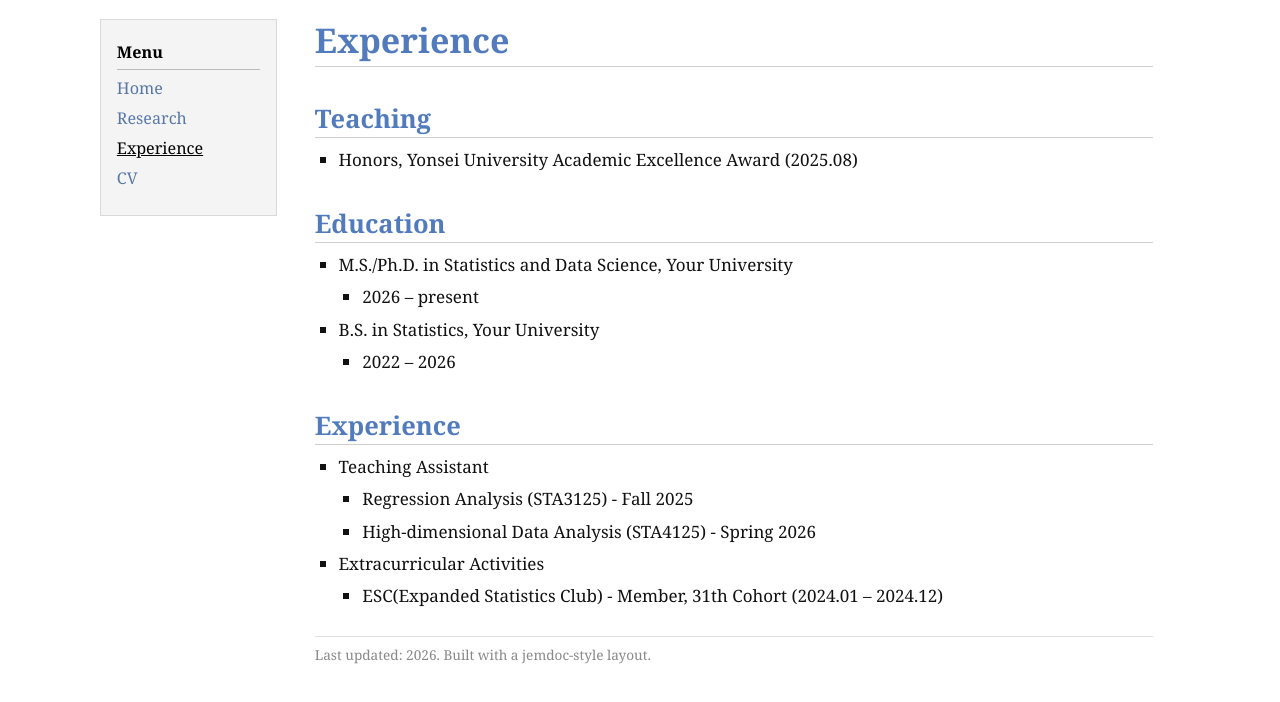
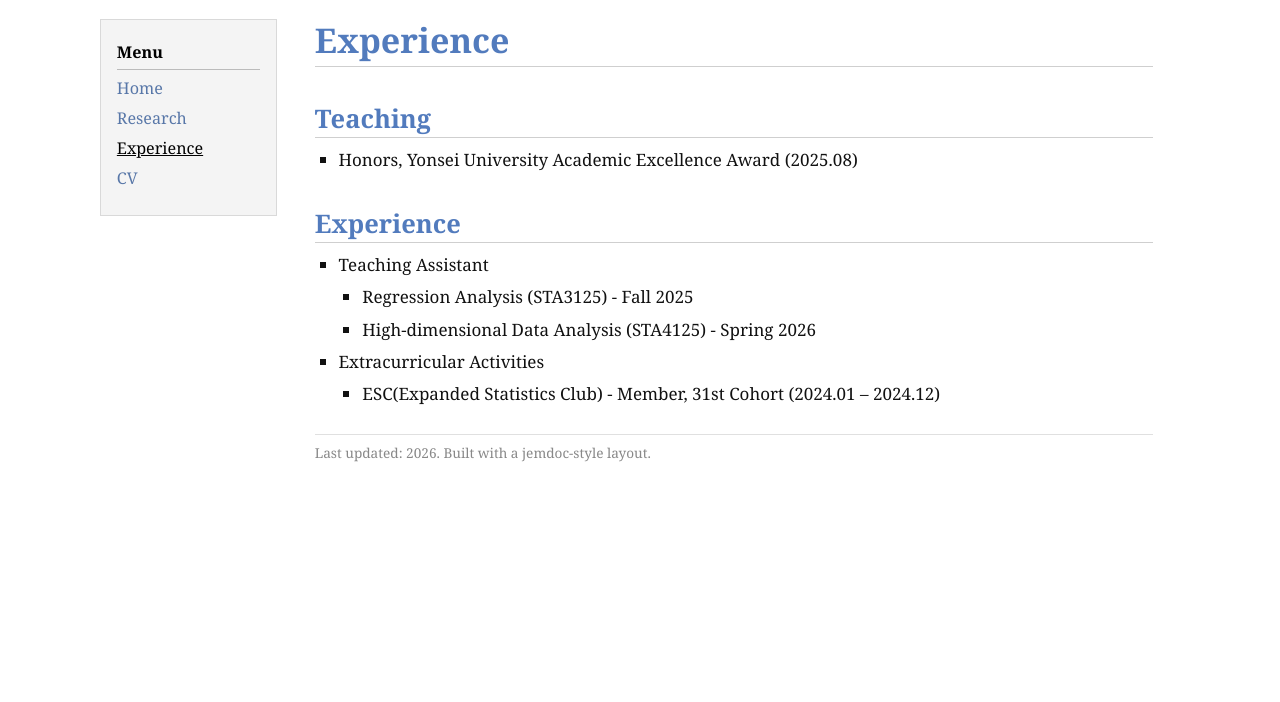
Before and after one commit to chstatlee/chstatlee.github.io, a plain HTML site: page experience.html in a window 1280 px wide. Drawn offline with Linux system fonts and the light colour scheme.

Commit message:
Update experience.html

```diff
--- a/experience.html
+++ b/experience.html
@@ -29,22 +29,6 @@
 
 
 
-    <h2>Education</h2>
-    <ul>
-      <li>
-        M.S./Ph.D. in Statistics and Data Science, Your University
-        <ul>
-          <li>2026 &ndash; present</li>
-        </ul>
-      </li>
-      <li>
-        B.S. in Statistics, Your University
-        <ul>
-          <li>2022 &ndash; 2026</li>
-        </ul>
-      </li>
-    </ul>
-
     <h2>Experience</h2>
     <ul>
       <li>
@@ -58,7 +42,7 @@
       <li>
           Extracurricular Activities
         <ul>
-          <li>ESC(Expanded Statistics Club) - Member, 31th Cohort (2024.01 – 2024.12) </li>
+          <li>ESC(Expanded Statistics Club) - Member, 31st Cohort (2024.01 – 2024.12) </li>
         </ul>
       </li>
     </ul>
```
